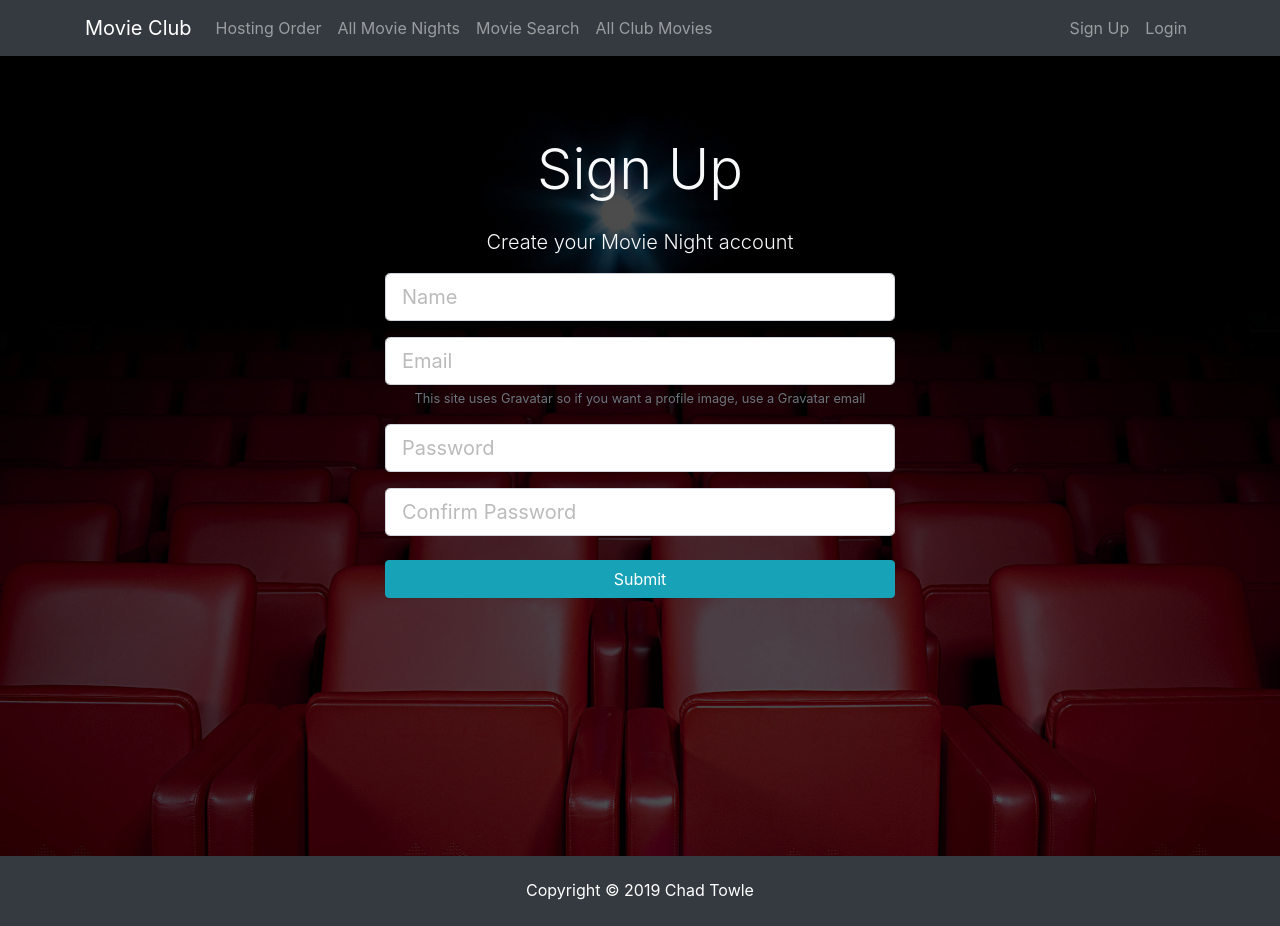
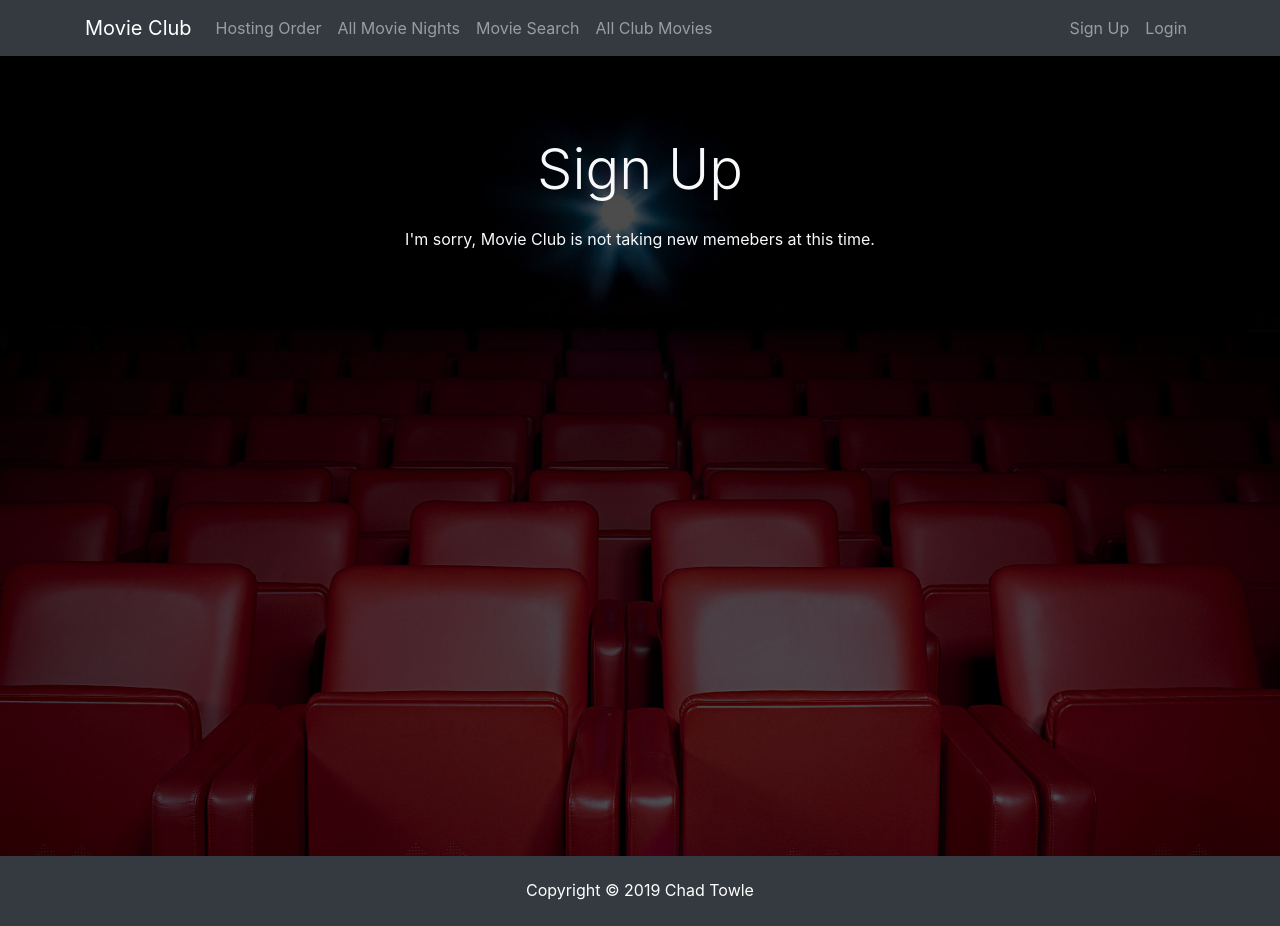
Before and after one commit to towlebooth/movie-night, a React (Create React App) app in the folder client/: page /register in a window 1280 px wide. Built offline with nearby package versions, Linux system fonts and the light colour scheme.

Commit message:
Disabled Sign Up

```diff
--- a/client/src/components/auth/Register.js
+++ b/client/src/components/auth/Register.js
@@ -56,7 +56,8 @@ class Register extends Component {
                     <div className="container">
                         <div className="col-md-12 text-center">
                             <h1 className="display-4 mb-4">Sign Up</h1>
-                            <p className="lead">Create your Movie Night account</p>
+                            <p>I'm sorry, Movie Club is not taking new memebers at this time.</p>
+                            {/* <p className="lead">Create your Movie Night account</p>
                             <div className="col-md-6 m-auto">
                                 <form noValidate onSubmit={this.onSubmit}>
                                     <TextFieldGroup
@@ -96,7 +97,7 @@ class Register extends Component {
                                         className="btn btn-info btn-block mt-4"
                                     />
                                 </form>
-                            </div>
+                            </div> */}
                         </div>
                     </div>
                 </div>
```
